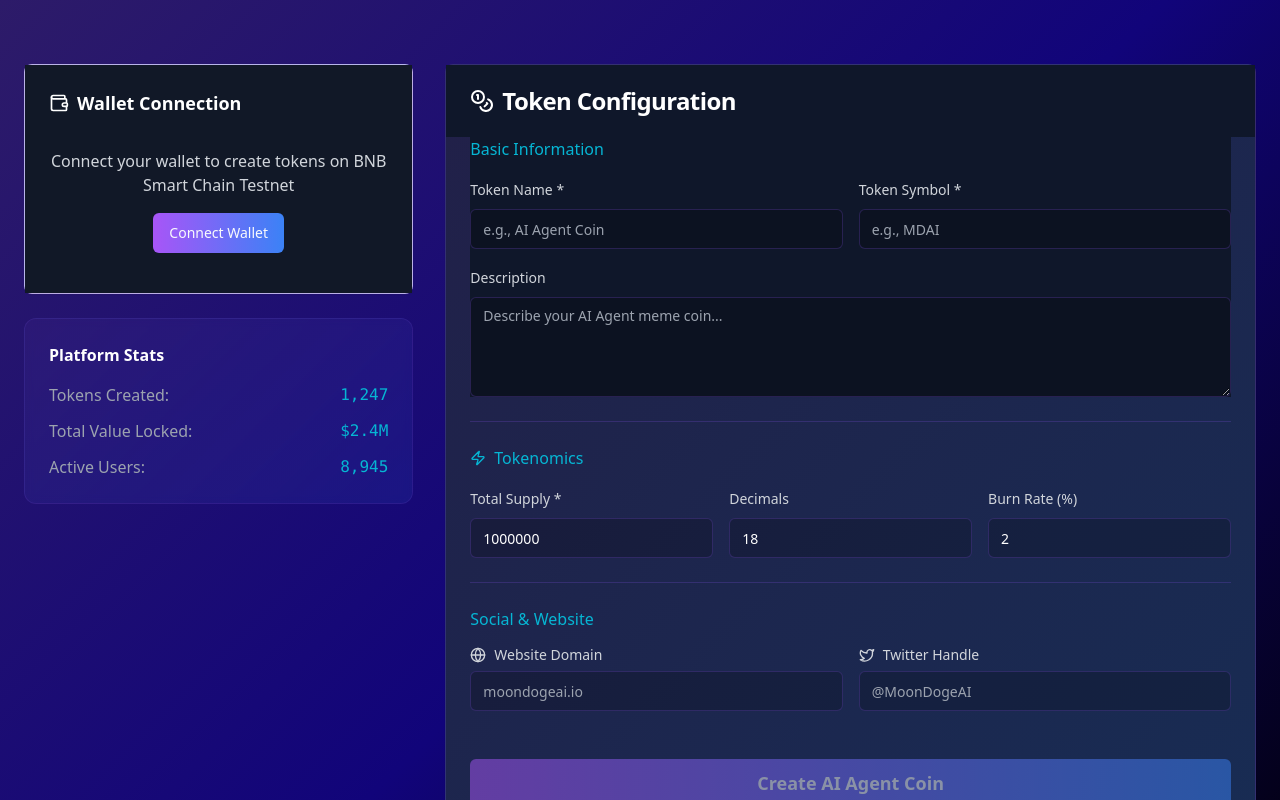
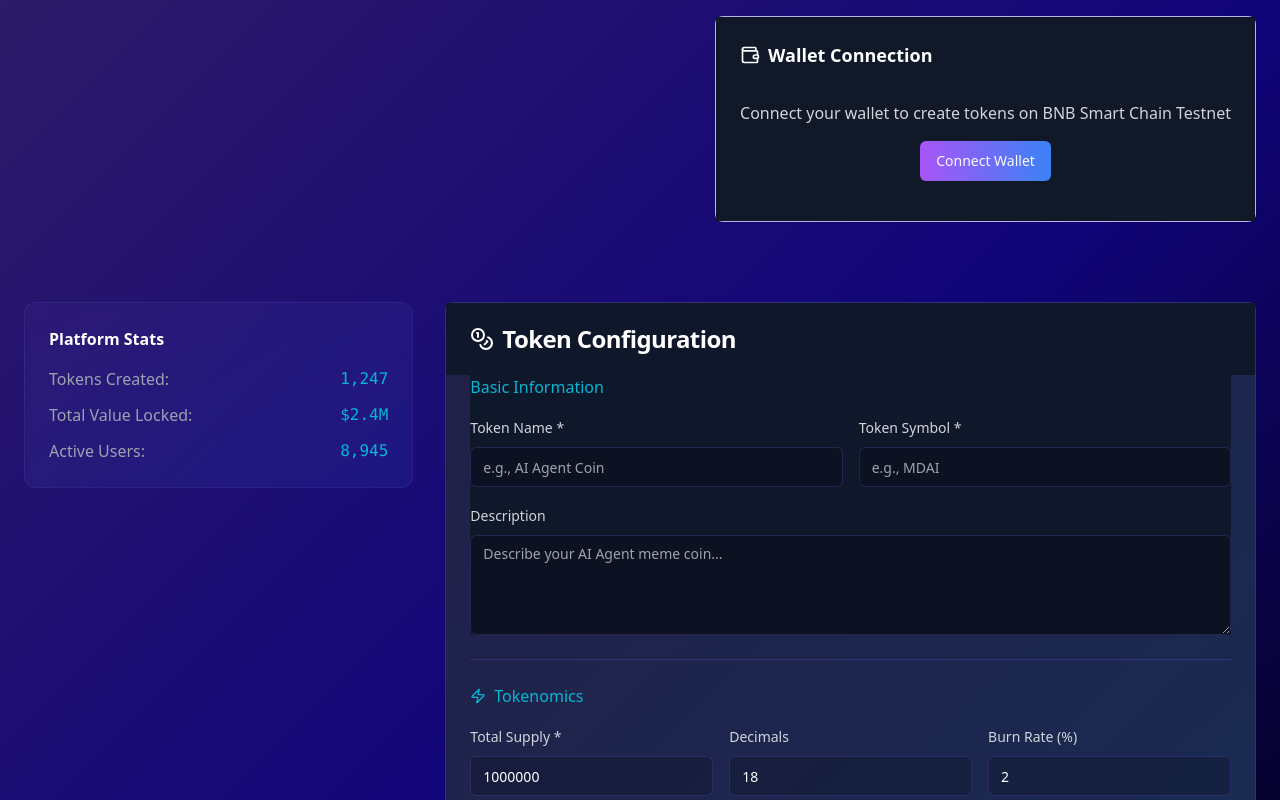
Before and after one commit to AgentFlow-Hub/chain-craft-tokens, a React (Vite) app: page / in a window 1280 px wide. Shown: the top 800 px of the page. Built offline with nearby package versions, Linux system fonts and the light colour scheme.

Commit message:
Move wallet connect button
Move the wallet connect button to the top right corner of the page.

```diff
--- a/src/pages/Index.tsx
+++ b/src/pages/Index.tsx
@@ -1,10 +1,13 @@
+
 import React, { useState } from 'react';
 import WalletConnect from '@/components/WalletConnect';
 import TokenForm from '@/components/TokenForm';
 import { WalletConnection } from '@/utils/wallet';
 import { Sparkles, Rocket, Shield, Zap } from 'lucide-react';
+
 const Index = () => {
   const [wallet, setWallet] = useState<WalletConnection | null>(null);
+
   const features = [{
     icon: <Sparkles className="h-6 w-6" />,
     title: "AI-Powered",
@@ -22,24 +25,30 @@ const Index = () => {
     title: "Deflationary",
     description: "Built-in burn mechanisms to increase token value over time"
   }];
-  return <div className="min-h-screen bg-crypto-dark">
+
+  return (
+    <div className="min-h-screen bg-crypto-dark">
+      {/* Top Header with Wallet Connection */}
+      <header className="relative z-10 px-6 py-4">
+        <div className="max-w-7xl mx-auto flex justify-end">
+          <WalletConnect onConnectionChange={setWallet} />
+        </div>
+      </header>
+
       {/* Hero Section */}
       <div className="relative overflow-hidden">
         <div className="absolute inset-0 bg-neon-gradient opacity-10"></div>
-
       </div>
 
       {/* Main Content */}
       <div className="px-6 py-16">
         <div className="max-w-7xl mx-auto">
           <div className="grid grid-cols-1 lg:grid-cols-3 gap-8">
-            {/* Wallet Connection - Sidebar */}
+            {/* Quick Stats - Sidebar */}
             <div className="lg:col-span-1">
               <div className="sticky top-6">
-                <WalletConnect onConnectionChange={setWallet} />
-
                 {/* Quick Stats */}
-                <div className="mt-6 p-6 bg-gradient-to-br from-crypto-purple/10 to-crypto-blue/10 rounded-xl border border-crypto-purple/20 backdrop-blur-sm">
+                <div className="p-6 bg-gradient-to-br from-crypto-purple/10 to-crypto-blue/10 rounded-xl border border-crypto-purple/20 backdrop-blur-sm">
                   <h3 className="text-white font-semibold mb-4">Platform Stats</h3>
                   <div className="space-y-3">
                     <div className="flex justify-between">
@@ -88,6 +97,8 @@ const Index = () => {
           </div>
         </div>
       </footer>
-    </div>;
+    </div>
+  );
 };
+
 export default Index;
```
